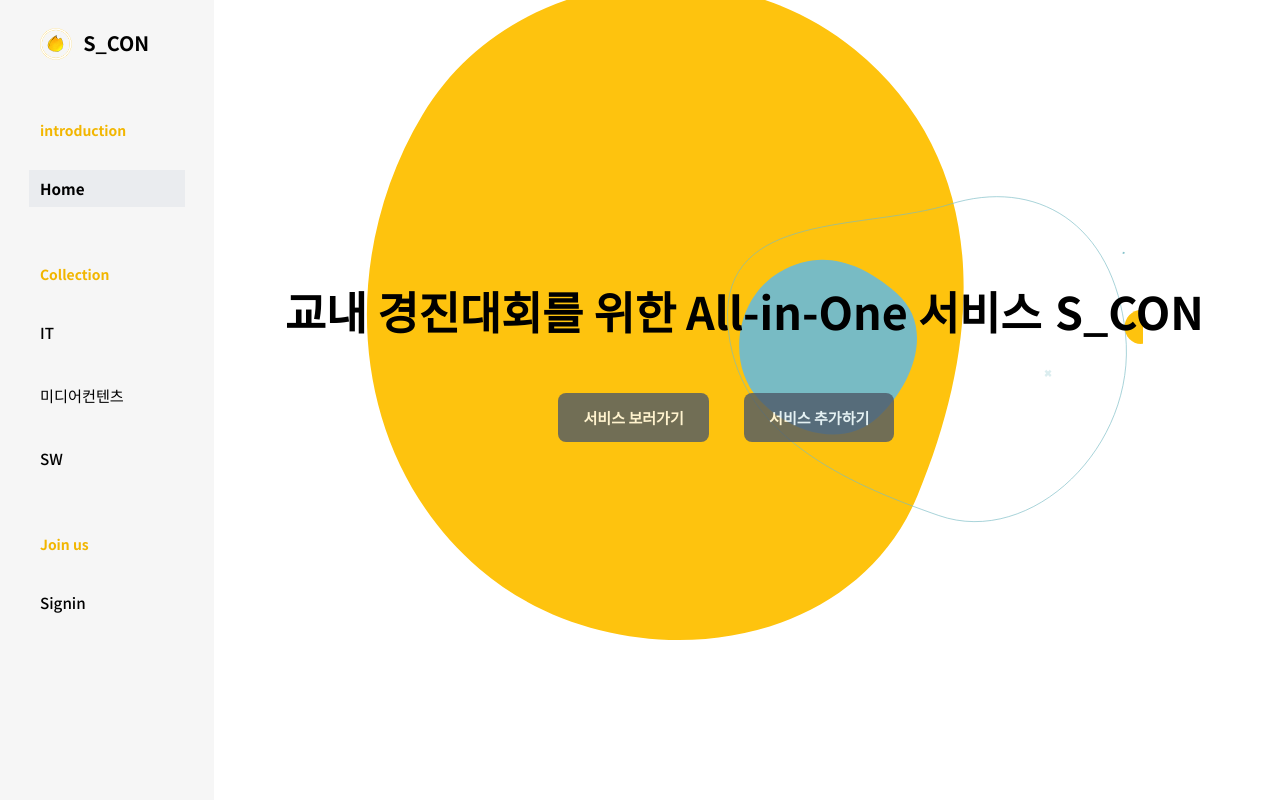
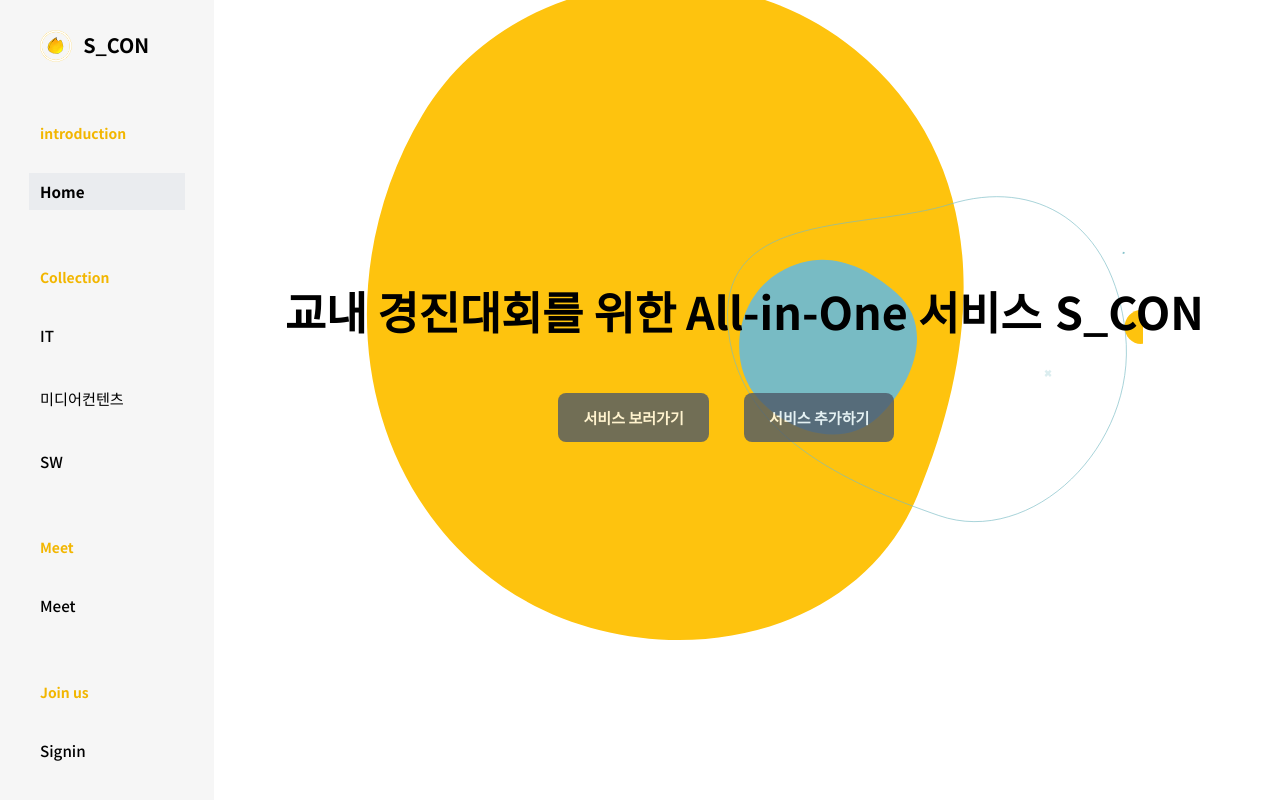
Before and after one commit to eunjung0613/ContestCollection-Web, a React (Create React App) app: page / in a window 1280 px wide. Built offline with nearby package versions, Linux system fonts and the light colour scheme.

Commit message:
[#41] add meet nav link

```diff
--- a/src/components/Main/IosPart.tsx
+++ b/src/components/Main/IosPart.tsx
@@ -1,6 +1,7 @@
 /** @jsxImportSource @emotion/react */
 
 import { css, Theme } from "@emotion/react";
+import { Link } from "react-router-dom";
 import { motion } from "framer-motion";
 import { defaultFadeInUpVariants } from "constants/motion";
 import Chapter from "components/Main/Chapter";
@@ -47,7 +48,9 @@ function IosPart() {
       <div>
         <h3 css={summary}>
           지금
-          <span css={linkTo}>여기서</span>
+          <span css={linkTo}>
+            <Link to="*">여기서</Link>
+          </span>
           앱에서 S_CON을 이용해보세요.
         </h3>
       </div>
@@ -57,7 +60,7 @@ function IosPart() {
 
 export default IosPart;
 
-const wrapper = css`
+const wrapper = (theme: Theme) => css`
   position: relative;
   width: 100%;
   margin: 170px 0 200px 0;
--- a/src/components/Nav/index.tsx
+++ b/src/components/Nav/index.tsx
@@ -24,6 +24,8 @@ function Nav() {
           <NavLink category="IT" path="/all/It" />
           <NavLink category="미디어컨텐츠" path="/all/Media" />
           <NavLink category="SW" path="/all/Sw" />
+          <span css={title}>Meet</span>
+          <NavLink category="Meet" path="/meet" />
           <span css={title}>Join us</span>
           <NavLink category="Signin" path="/signin" />
         </div>
@@ -43,13 +45,18 @@ const section = (theme: Theme) => css`
   height: 100%;
   padding: 0px 40px;
   background-color: ${theme.color.grey};
+
+  overflow-y: auto;
+  ::-webkit-scrollbar {
+    width: 1px;
+  }
 `;
 
 const header = (theme: Theme) => css`
   top: 0px;
   left: 0px;
   width: 100%;
-  height: 5.5rem;
+  height: 5.7rem;
 
   display: flex;
   flex-direction: row;
@@ -74,6 +81,8 @@ const nav = (theme: Theme) => css`
   display: flex;
   flex-direction: row;
 
+  height: 100%;
+
   font-size: 0.95rem;
   font-weight: ${theme.fontWeight.normal};
 `;
```
